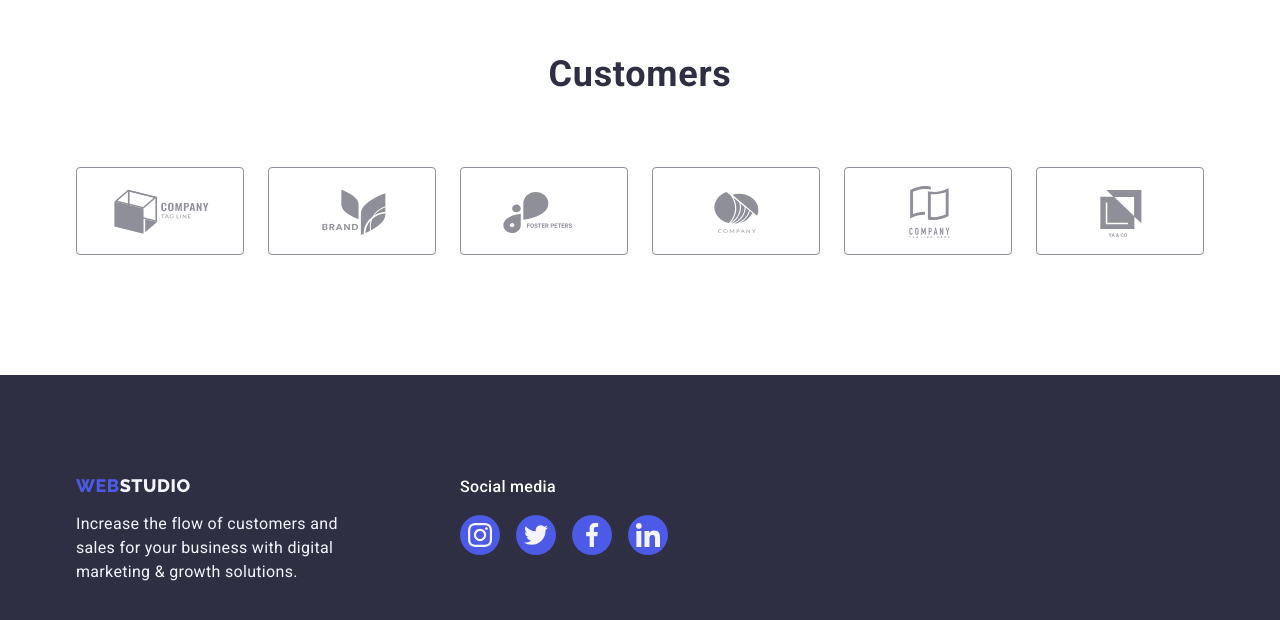
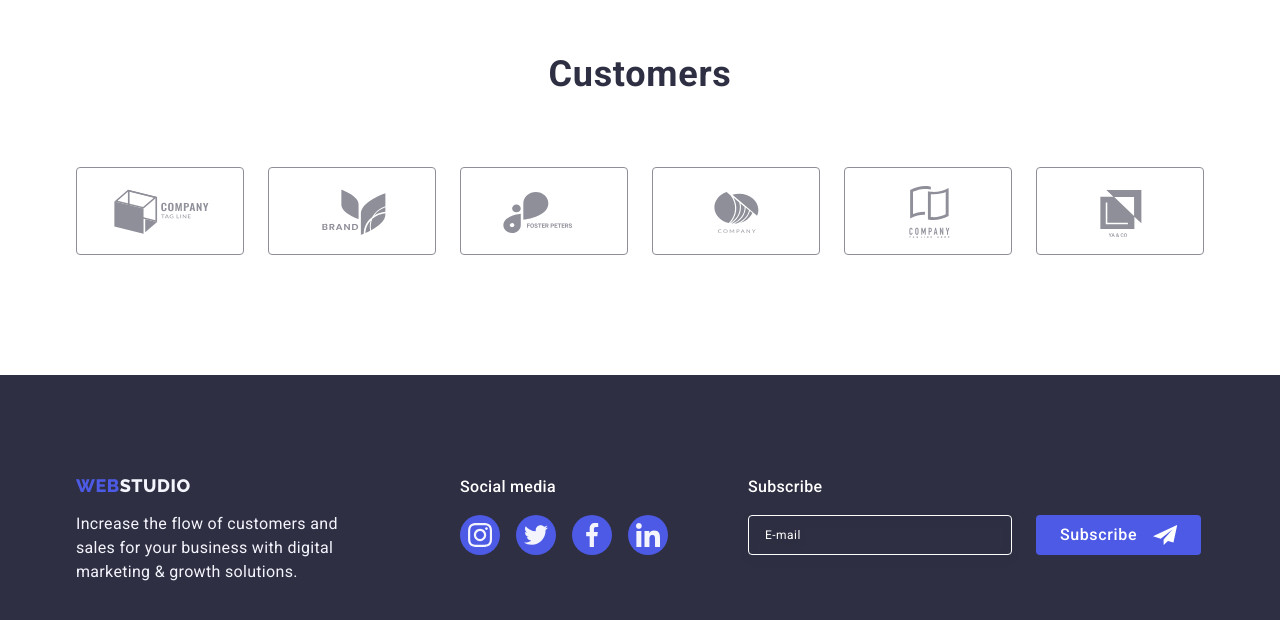
Before and after one commit to VladimirGalajko/goit-markup-hw-05, a plain HTML site: page index.html in a window 1280 px wide. Shown: the part 2538-3158 px from the top of the page. Drawn offline with nearby package versions, Linux system fonts and the light colour scheme.

Commit message:
Update index.html

```diff
--- a/index.html
+++ b/index.html
@@ -395,6 +395,7 @@
             digital marketing & growth solutions.
           </p>
         </div>
+
         <div class="footer-list-link">
           <p class="footer-text-soc">Social media</p>
           <ul class="list footer-list">
@@ -427,6 +428,26 @@
               </a>
             </li>
           </ul>
+        </div>
+        <div class="footer-subscribe">
+          <p class="footer-subscribe-text">Subscribe</p>
+          <form class="footer-subscribe-form">
+            <label for="subscribe-email" class="subscribe-email">
+              <input
+                name="subscribe-email"
+                type="email"
+                id="subscribe-email"
+                class="subscribe-iput"
+                placeholder="E-mail"
+              />
+            </label>
+            <button type="submit" class="footer-subscribe-btn">
+              Subscribe
+              <svg class="svg-footer-btn" width="24" height="24">
+                <use href="./images/symbol-defs.svg#icon-icon-send"></use>
+              </svg>
+            </button>
+          </form>
         </div>
       </div>
     </footer>
```
